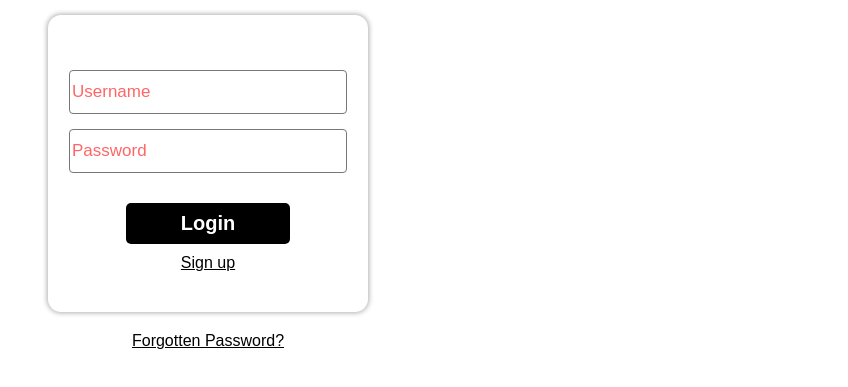
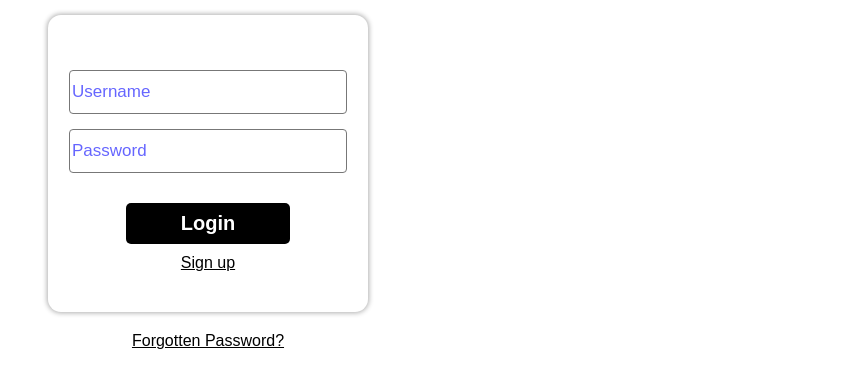
Before and after one commit to De-g4M3r/testing3, a plain HTML site: page learning.html in a window 1280 px wide. Shown: the part 251-638 px from the top of the page, without its empty margins (432-1280 px from the left). Drawn offline with Linux system fonts and the light colour scheme.

Commit message:
Update login_page.css

```diff
--- a/login_page.css
+++ b/login_page.css
@@ -36,6 +36,7 @@ nav a:hover {
 section {
     text-align: center;
     margin-top: 100px;
+    resize: none;
 }
 section h1 {
     font-weight: lighter;
@@ -71,10 +72,11 @@ form input {
     border: 1px solid rgb(119, 119, 119);
     border-radius: 4px;
     font-size: 17px;
+    resize: none;
 }
 ::placeholder {
     opacity: 60%;
-    color: red;
+    color: blue;
 }
 :focus {
     outline: none;
```
